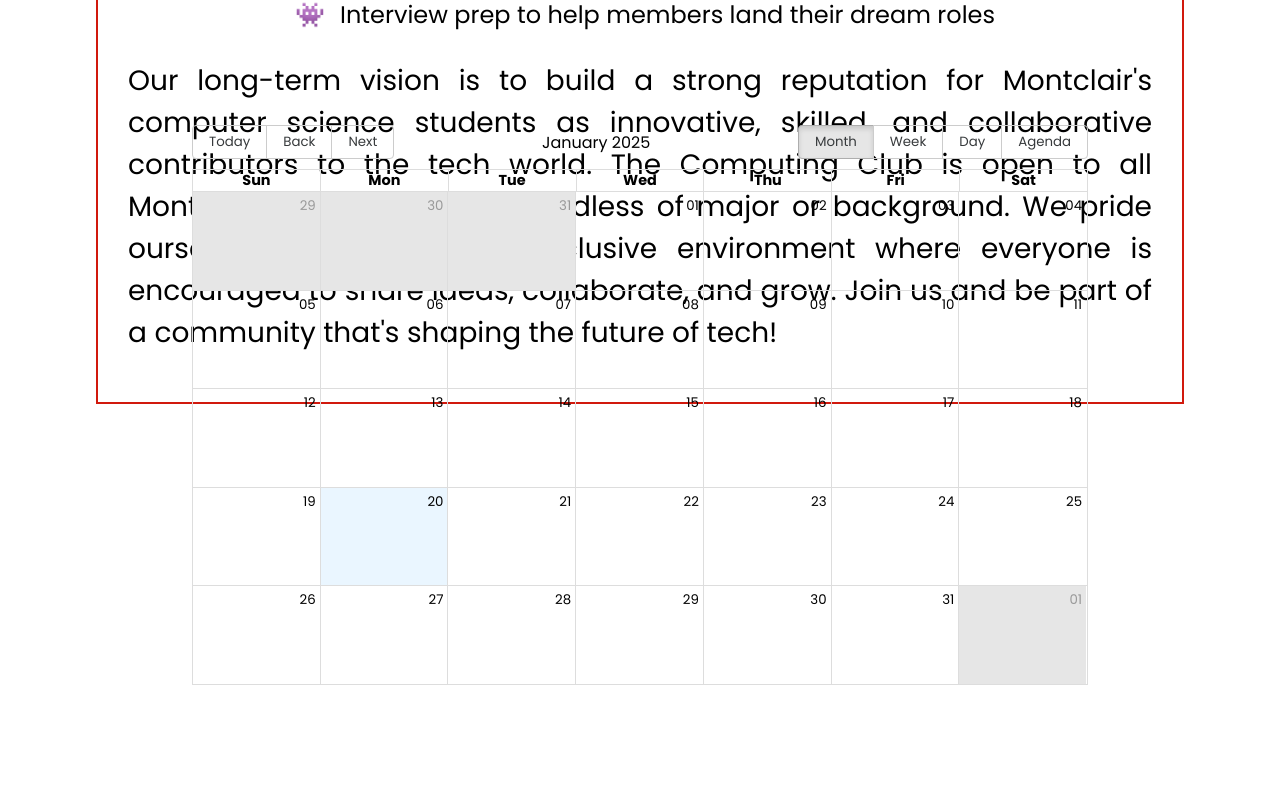
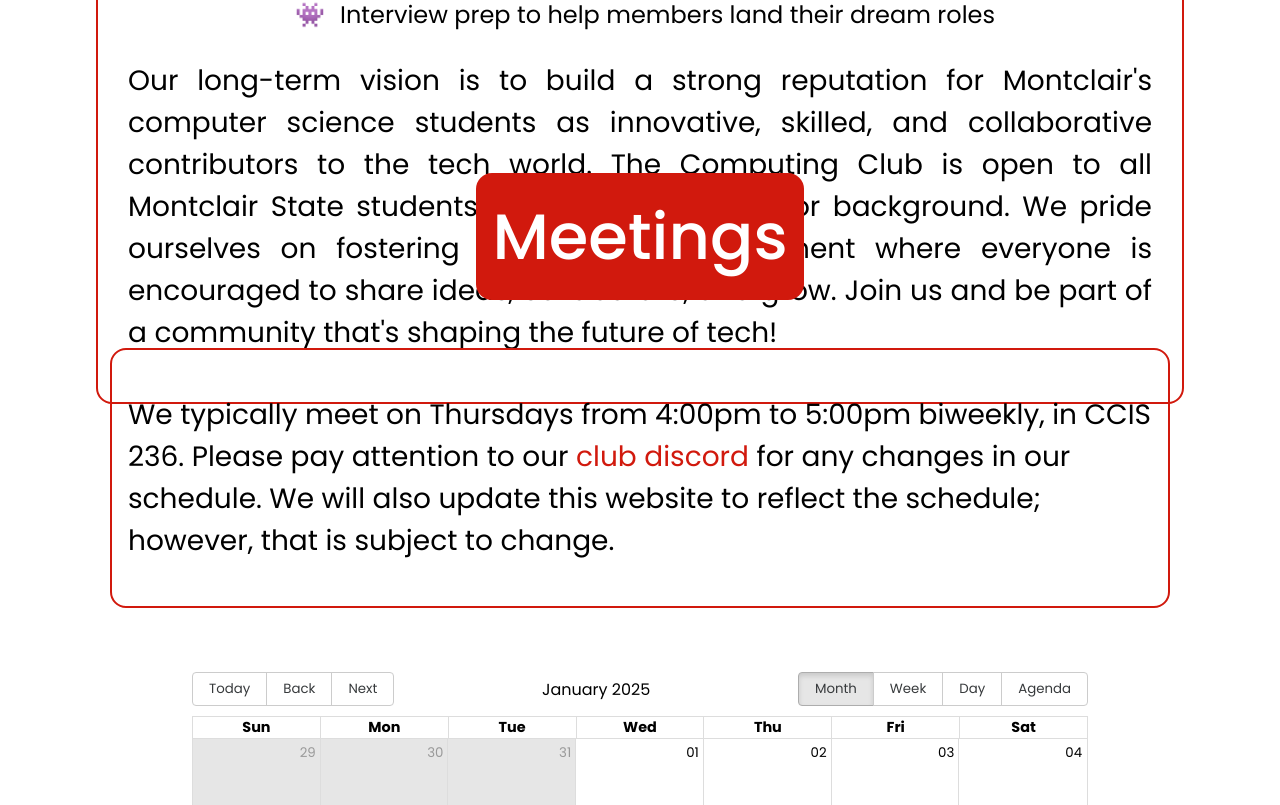
Before and after one commit to msucomputerclub/msucomputerclub.github.io, a React (Create React App) app: page / in a window 1280 px wide. Shown: the part 1555-2360 px from the top of the page. Before the commit the page ends 2240 px from the top, so only its background shows below. Built offline with nearby package versions, Linux system fonts and the light colour scheme; a web font is replaced by a local one.

Commit message:
added meetings section

```diff
--- a/src/App.js
+++ b/src/App.js
@@ -3,6 +3,7 @@ import './App.scss';
 import Header from './Components/Header';
 import Home from './Components/Home';
 import About from "./Components/About";
+import Meetings from "./Components/Meetings";
 
 function App() {
   return (
@@ -10,6 +11,7 @@ function App() {
       <Header></Header>
       <Home></Home>
       <About></About>
+      <Meetings></Meetings>
       <div className="calendar-container">
         <Calendar></Calendar>
       </div>
--- a/src/App.scss
+++ b/src/App.scss
@@ -19,4 +19,5 @@ $white: #ffffff;
   display: flex;
   align-items: center;
   justify-content: center;
+  padding-top:4rem;
 }
--- a/src/Components/About/index.scss
+++ b/src/Components/About/index.scss
@@ -32,6 +32,7 @@ $border:1rem;
     align-items: center;
     justify-content: center;
     border: #d1190d 2px solid;
+    border-radius: $border;
     padding: 20px 30px;
 
     ul {
--- a/src/Components/Meetings/index.js
+++ b/src/Components/Meetings/index.js
@@ -0,0 +1,22 @@
+import React from "react";
+import "./index.scss";
+
+const Meetings = () => {
+    return (
+        <div className="meetings">
+            <h1>
+                Meetings
+            </h1>
+            <div className="meetings-text">
+            <p>
+                We typically meet on Thursdays from 4:00pm to 5:00pm biweekly, in CCIS
+                236. Please pay attention to our <a href="#"> club discord</a> for
+                any changes in our schedule. We will also update this website to
+                reflect the schedule; however, that is subject to change.
+            </p>
+            </div>
+        </div>
+    );
+};
+
+export default Meetings;
--- a/src/Components/Meetings/index.scss
+++ b/src/Components/Meetings/index.scss
@@ -0,0 +1,45 @@
+$red:#d1190d;
+$black:#333333;
+$white: #ffffff;
+
+.meetings {
+    height: fit-content;
+    display: flex;
+    align-items: center;
+    justify-content: center;
+    flex-direction: column;
+
+    h1 {
+        font-size: 4rem;
+        color:$white;
+        background-color: $red;
+        padding:1rem;
+        border-radius: 1rem;
+        margin: 3rem;
+    }
+}
+
+.meetings-text {
+    display: flex;
+    align-items: center;
+    justify-content: center;
+    flex-direction: column;
+    height: fit-content;
+    padding: 1rem;
+    width: 80vw;
+    border: $red 2px solid;
+    border-radius: 1rem;
+
+    p {
+        font-size: 1.75rem;
+    }
+    a {
+        text-decoration: none;
+        color: #d1190d;
+    }
+
+    a:hover {
+        color: $white;
+        text-shadow: -1px -1px 0 $red, 1px -1px 0 $red, -1px 1px 0 $red, 1px 1px 0 $red;
+    }
+}
```
